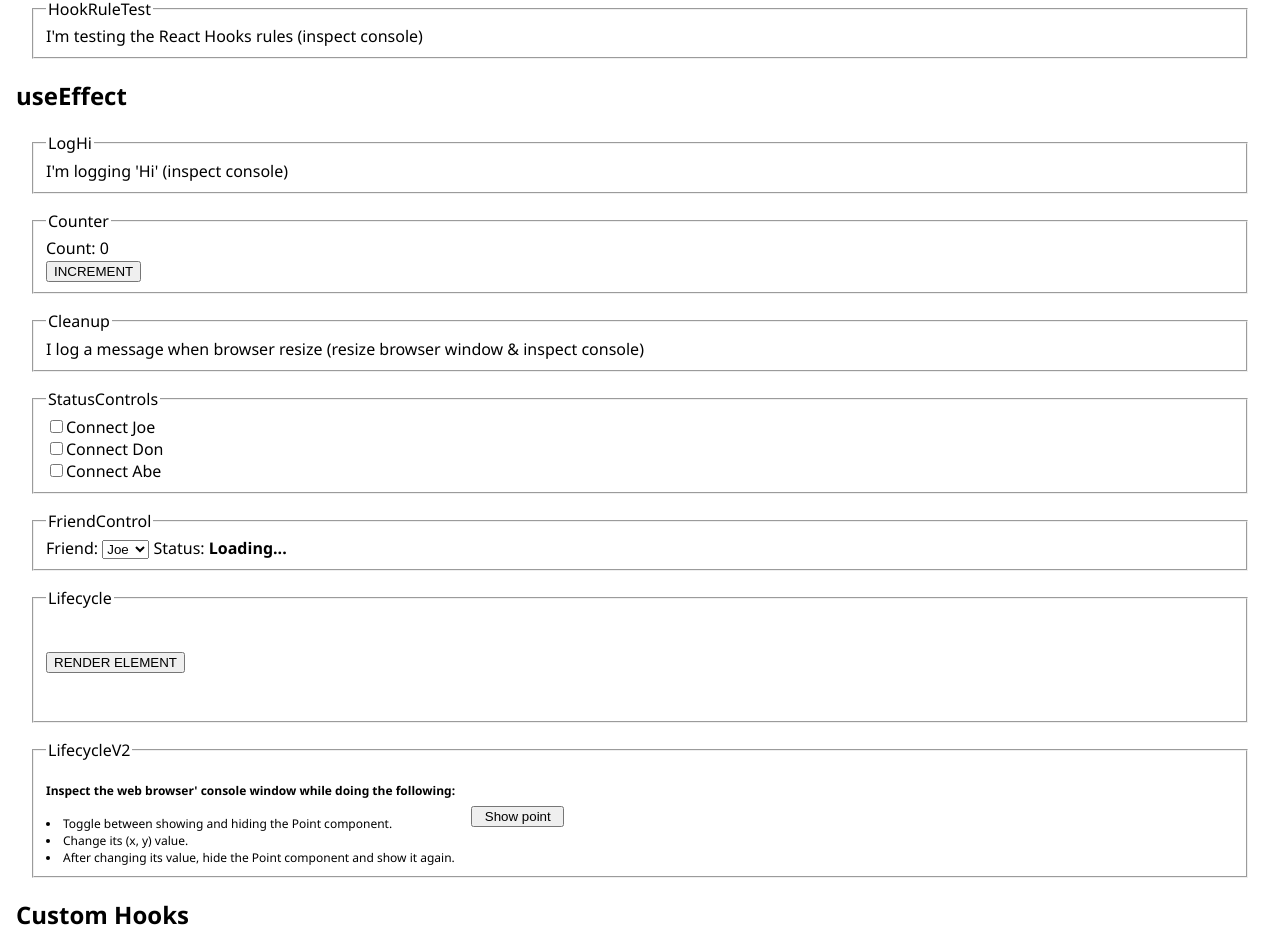
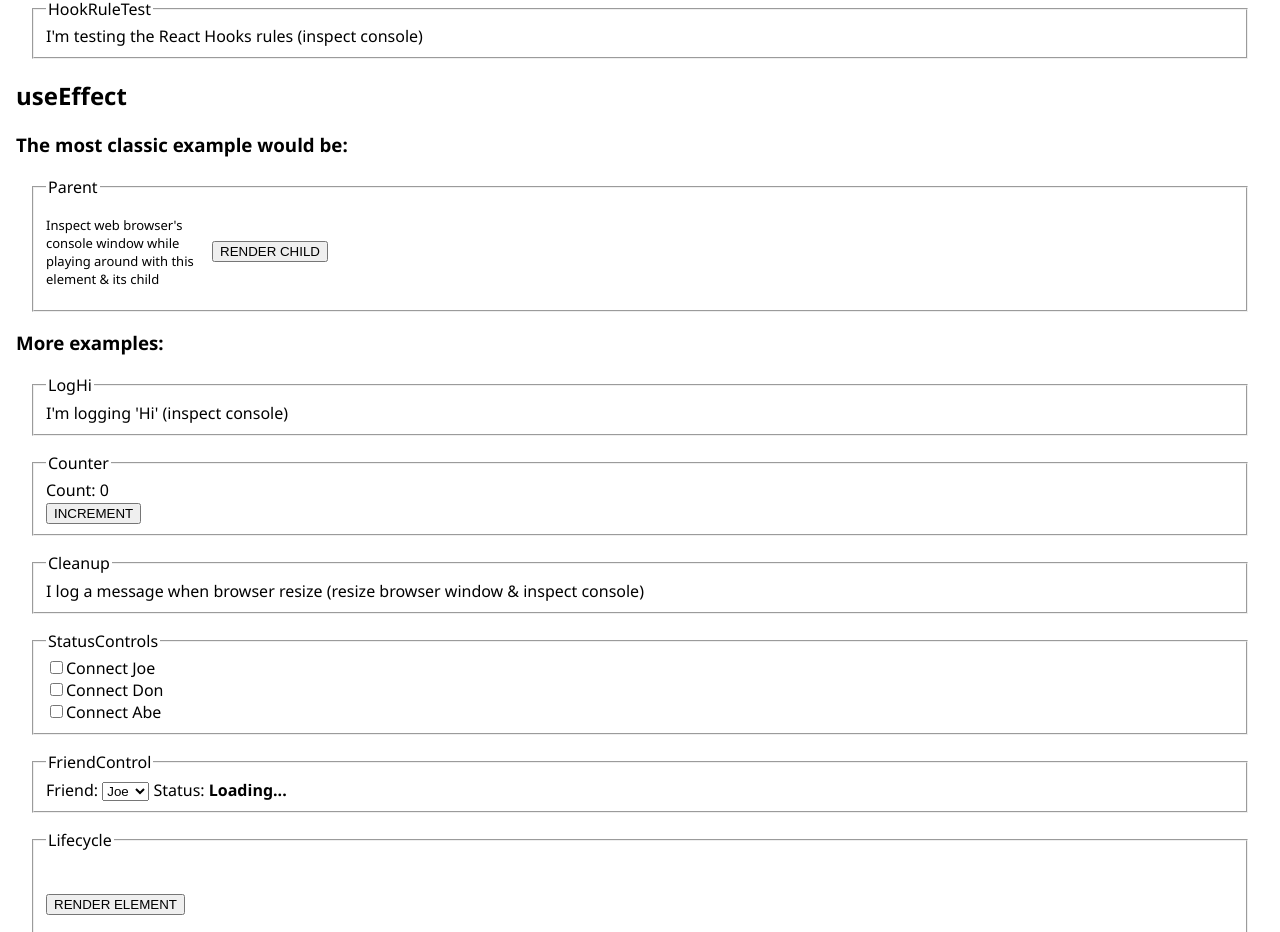
Before and after one commit to Shlomo-Moller/hooks, a React (Create React App) app: page / in a window 1280 px wide. Shown: the part 957-1889 px from the top of the page. Built offline with nearby package versions, Linux system fonts and the light colour scheme; the HTML template or start-up script is replaced by a standard one.

Commit message:
Add the classic example

```diff
--- a/src/App.js
+++ b/src/App.js
@@ -12,6 +12,7 @@ import StatusControls from './components/useEffect/friendStatus/StatusControls'
 import FriendControl from './components/useEffect/friendStatus/FriendControl'
 import Lifecycle from './components/useEffect/lifecycle/V1/Lifecycle'
 import LifecycleV2 from './components/useEffect/lifecycle/V2/LifecycleV2'
+import Parent from './components/temp/Parent'
 
 const App = () => {
   return (
@@ -29,6 +30,13 @@ const App = () => {
         <Fieldset legend='HookRuleTest'><HookRuleTest /></Fieldset>
 
         <h2>useEffect</h2>
+
+        <h3>The most classic example would be:</h3>
+
+        <Fieldset legend='Parent'><Parent /></Fieldset>
+
+        <h3>More examples:</h3>
+
         <Fieldset legend='LogHi'         ><LogHi          /></Fieldset>
         <Fieldset legend='Counter'       ><Counter        /></Fieldset>
         <Fieldset legend='Cleanup'       ><Cleanup        /></Fieldset>
--- /dev/null
+++ b/src/components/temp/Child.js
@@ -0,0 +1,35 @@
+import { useState, useEffect } from 'react'
+
+const Child = () => {
+
+    console.log('Rendering Child')
+
+    const [value, setValue] = useState(0)
+
+    const toggle = () => {
+        console.log('Clicked "Toggle"', value)
+        setValue(prev => prev ? 0 : 1)
+    }
+
+    useEffect(() => {
+
+        // Empty array means the effect doesn't depend on any prop or state value,
+        // meaning it only use the initial values
+
+        console.log('Child mounted', value) // runs after mounting
+        return () => console.log('Child unmounts', value) // runs before unmounting
+    }, [])
+
+    useEffect(() => {
+        console.log('Child updated', value) // runs after each update in props & state
+        return () => console.log('Child updates', value) // runs before each update in props & state
+    })
+
+    return (
+        <div className='child'>
+            <input type='button' value='Toggle' onClick={toggle} />
+        </div>
+    )
+}
+
+export default Child
--- /dev/null
+++ b/src/components/temp/Parent.js
@@ -0,0 +1,33 @@
+import { useState } from 'react'
+import Fieldset from '../Fieldset'
+import Child from './Child'
+
+const Parent = () => {
+
+    console.log('Rendering Parent')
+
+    const [show, setShow] = useState(false)
+
+    const toggle = () => {
+        console.log('Clicked "' + (show ? 'REMOVE' : 'RENDER') + ' CHILD"')
+        setShow(prev => !prev)
+    }
+
+    return (
+        <div className='parent lifecycle'>
+
+            <div style={{ width: '150px', fontSize: '13px' }}>
+               Inspect web browser's console window while playing around with this element & its child
+            </div>
+
+            <input type='button' value={(show ? 'REMOVE' : 'RENDER') + ' CHILD'} onClick={toggle} />
+            {show && (
+                <Fieldset legend='Child'>
+                    <Child />
+                </Fieldset>
+            )}
+        </div>
+    )
+}
+
+export default Parent
--- a/src/components/useEffect/lifecycle/V1/LifecycleChild.js
+++ b/src/components/useEffect/lifecycle/V1/LifecycleChild.js
@@ -1,4 +1,4 @@
-import {  useState, useEffect } from 'react'
+import { useState, useEffect } from 'react'
 
 const LifecycleChild = () => {
 
```
